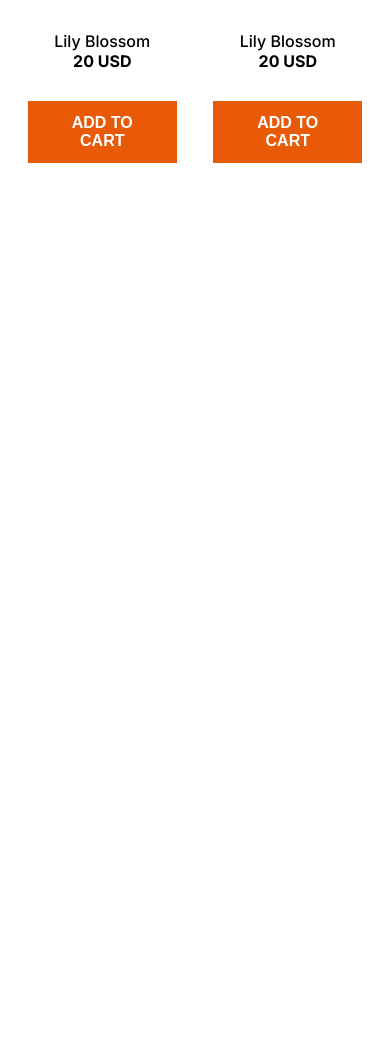
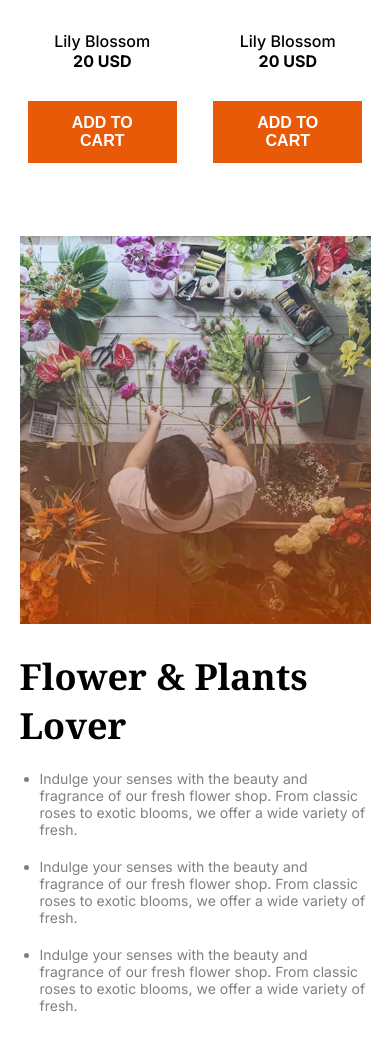
Before and after one commit to Shakil-Monjur/responsive-flowers-web2, a plain HTML site: page index.html in a window 390 px wide. Shown: the part 2024-3074 px from the top of the page. Before the commit the page ends 2232 px from the top, so only its background shows below. Drawn offline with Linux system fonts and the light colour scheme.

Commit message:
flower and plant lover section design with responsive

```diff
--- a/index.html
+++ b/index.html
@@ -1,3 +1,4 @@
+
 <!DOCTYPE html>
 <html lang="en">
 
@@ -112,6 +113,28 @@
             </div>
 
         </section>
+
+
+        <section class="flower-plants-lover">
+            <div class="lover-banner">
+                <img src="assets/flower-store.png" alt="">
+            </div>
+            <div class="lover-text">
+                <div class="lover-text-title noto-serif-font ">
+                    <h1>Flower & Plants Lover</h1>
+                </div>
+                <div class="lover-text-description">
+                    <ul class="inter-font text-color-2">
+                        <li>Indulge your senses with the beauty and fragrance of our fresh flower shop. From classic
+                            roses to exotic blooms, we offer a wide variety of fresh.</li>
+                        <li>Indulge your senses with the beauty and fragrance of our fresh flower shop. From classic
+                            roses to exotic blooms, we offer a wide variety of fresh.</li>
+                        <li>Indulge your senses with the beauty and fragrance of our fresh flower shop. From classic
+                            roses to exotic blooms, we offer a wide variety of fresh.</li>
+                    </ul>
+                </div>
+            </div>
+        </section>
     </main>
 
     <footer>
--- a/styles.css
+++ b/styles.css
@@ -202,6 +202,37 @@ header {
 }
 
 
+
+/* flower and plant lover */
+.flower-plants-lover{
+    max-width:1140px;
+    margin: auto;
+    display: flex;
+    justify-content: space-between;
+    align-items: center;
+    gap:40px;
+}
+.lover-banner,.lover-text{
+    max-width:540px;
+}
+.lover-banner img {
+    max-width: 100%;
+    height: auto;
+    display: block;
+}
+
+.lover-text ul li{
+    margin-left: 20px;;
+    margin-top:20px;
+    font-size:1.325rem;
+}
+.lover-text-title{
+    margin-bottom:20px;
+    font-size:3.125rem;
+    font-weight: bold;
+}
+
+
 /* Footer Section Style */
 
 
@@ -276,7 +307,7 @@ header {
     }
 
 
-    .header-description {}
+
 
     .header-image {
         max-width: 100%;
@@ -355,5 +386,40 @@ header {
 }
 
 
+/* flower and plant lover responsive design for small device*/
+.flower-plants-lover{
+    max-width:90%;
+    margin: auto;
+    display: flex;
+    flex-direction: column;
+    gap:0px;
+    margin-bottom: 130px;
+}
+.lover-banner,.lover-text{
+    max-width:100%;
+}
+
+.lover-banner{
+        max-width: 100%;
+        margin: auto;
+        margin-bottom: 28px;
+        margin-top: 28px;
+    }
+
+    .lover-banner img {
+        max-width: 100%;
+    }
+
+.lover-text ul li{
+    margin-left: 20px;
+    margin-top:20px;
+    font-size:0.875rem;
+}
+.lover-text-title{
+    font-size:1.5rem;
+    font-weight: bold;
+}
+
+
 
 }
```
